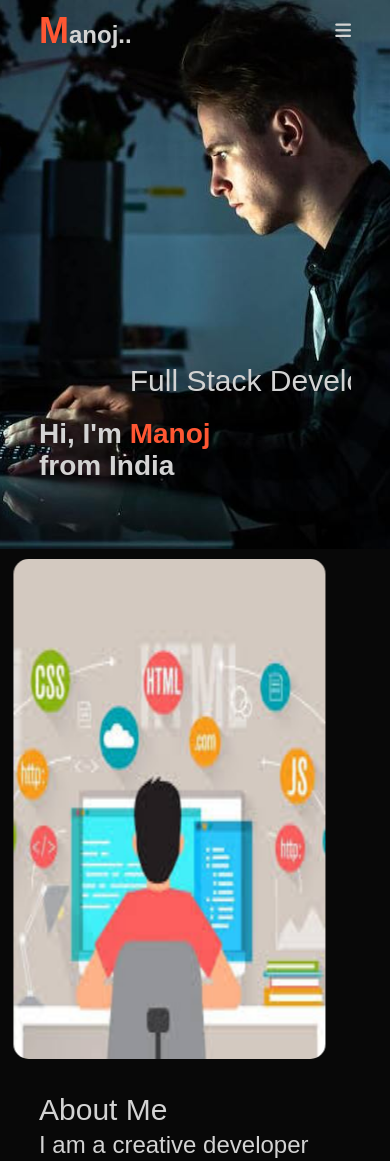
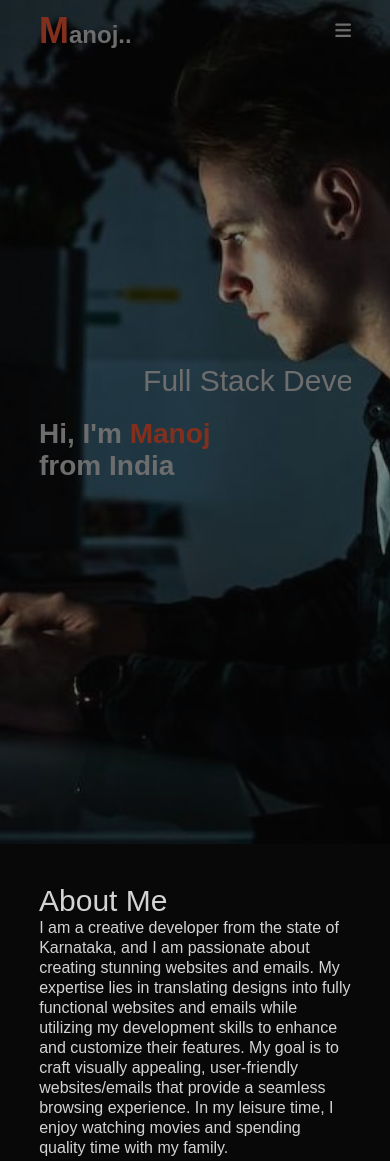
Before and after one commit to manojkalyan/portpolio, a plain HTML site: page index.html in a window 390 px wide. Shown: the top 1161 px of the page. Drawn offline with Linux system fonts and the light colour scheme.

Commit message:
second commit

```diff
--- a/style.css
+++ b/style.css
@@ -18,6 +18,7 @@ body{
     background-image:url(images/bg7.png) ;
     background-size: cover;
     background-position: center;
+    opacity: 0.5;
 
 
 }
@@ -132,7 +133,7 @@ nav ul li a:hover::after{
 }
 .about-col-1 img{
     width: 100%;
-    height: 500px;
+    height: 400px;
     border-radius: 15px;
 }
 .about-col-2{
@@ -479,11 +480,7 @@ nav .fa-solid{
     #header {
         background-image: url(images/boy\ setting\ \(1\).jpg);
 
-            width:100%;
-            height:65vh;
 
-            background-size: cover;
-            background-position: center;
 
 
 
@@ -508,7 +505,7 @@ nav .fa-solid{
         font-size: 18px;
     }
     nav ul{
-        background: #ff5733;
+        background: #0c0c0c;
         position: fixed;
         top: 0;
         right: -200px;
@@ -516,7 +513,8 @@ nav .fa-solid{
         height: 50vh;
         padding-top: 50px;
         z-index: 2;
-        transition: right 0.5ss ;
+        transition: right 0.5s ;
+        opacity: 0.8;
 
     }
     nav ul li{
@@ -542,8 +540,7 @@ nav .fa-solid{
         margin-bottom:30px ;
     }
     .about-col-2 p{
-        font-size: 24px;
-        line-height:35px ;
+        font-size: 16px;
 
 
     }
@@ -557,7 +554,9 @@ nav .fa-solid{
     .copyright{
         font-size: 14px;
     }
-
+   .about-col-1 img{
+    display: none;
+   }
 
 }
 
```
